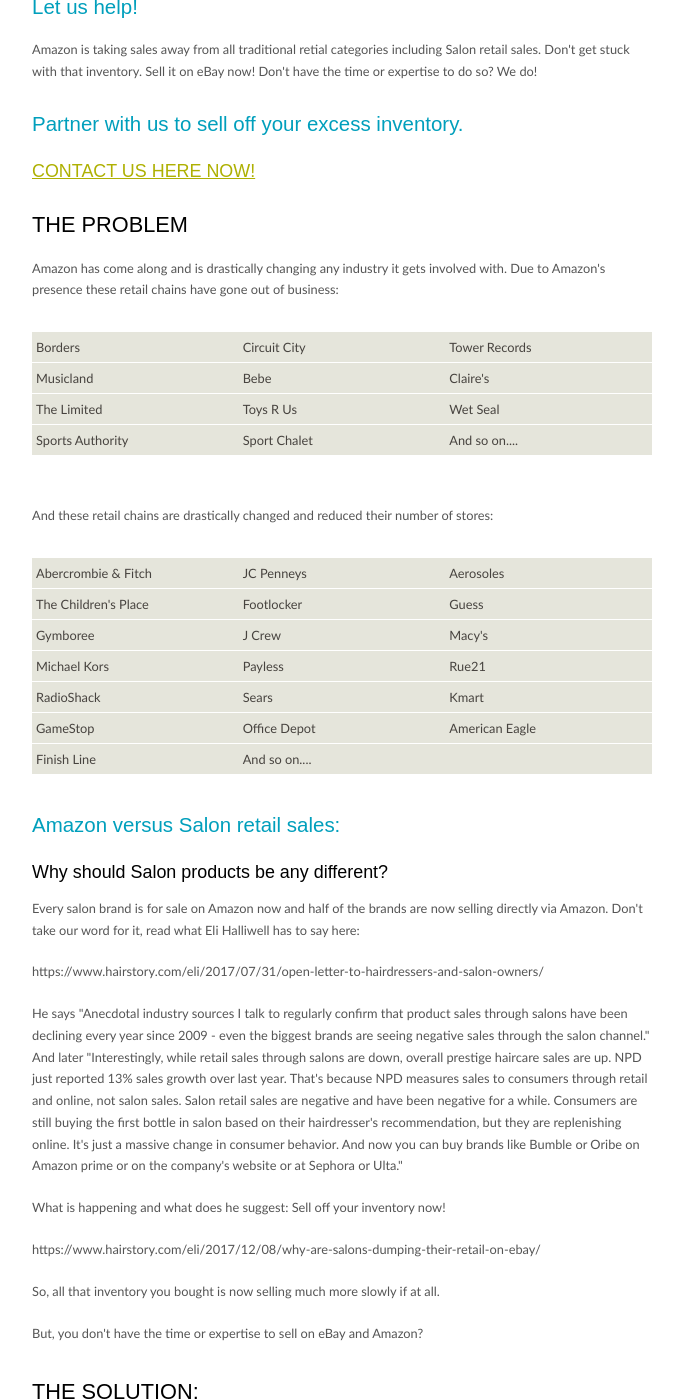
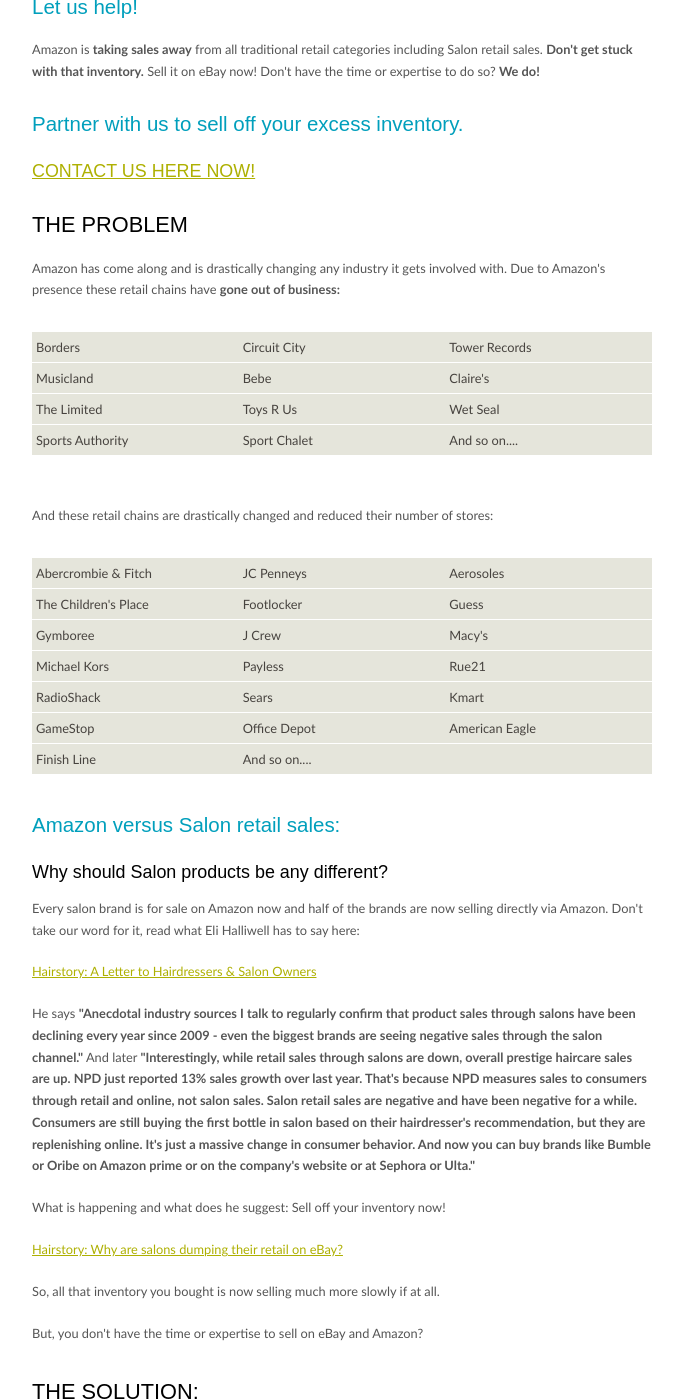
Before and after one commit to saloninfo/saloninfo.github.io, a Jekyll site: the page index.html, which Jekyll copies as it is, in a window 1280 px wide and 1400 px high, scrolled down 518 px. Shown: the whole window, without its empty margins (173-856 px from the left). Built offline with Jekyll 4.4.1, drawn with Linux system fonts in a browser that asks for light colours; some of the changed lines change nothing that is shown; some of the changed text lies outside the part shown.

Commit message:
Update index.html

```diff
--- a/index.html
+++ b/index.html
@@ -28,14 +28,14 @@
 
 		<h1>Suffering death by Amazon? Product sales down? Stuck with excess inventory?</h1>
 		<h2>Let us help!</h2>
-		<p>Amazon is taking sales away from all traditional retial categories including Salon retail sales. Don't get stuck with that inventory. Sell it on eBay now! Don't have the time or expertise to do so? We do! </p>
+		<p>Amazon is <strong>taking sales away</strong> from all traditional retail categories including Salon retail sales. <strong>Don't get stuck with that inventory.</strong> Sell it on eBay now! Don't have the time or expertise to do so? <strong>We do!</strong> </p>
 
 <h2>Partner with us to sell off your excess inventory.</h2>
 <h3><a href='#contact'>CONTACT US HERE NOW!</a></h3>
 
 <h1>THE PROBLEM</h1>
 
-<p>Amazon has come along and is drastically changing any industry it gets involved with. Due to Amazon's presence these retail chains have gone out of business:<br>
+<p>Amazon has come along and is drastically changing any industry it gets involved with. Due to Amazon's presence these retail chains have <strong>gone out of business:</strong><br>
 
         <table style="width:100%; border-spacing:0;">
           <tr><td style="width:33%">Borders</td><td style="width:33%">Circuit City</td><td style="width:33%">Tower Records</td></tr>
@@ -63,13 +63,14 @@
 <h3>Why should Salon products be any different?</h3>
 <p>Every salon brand is for sale on Amazon now and half of the brands are now selling directly via Amazon. Don't take our word for it, read what Eli Halliwell has to say here:</p>
 
-<p>https://www.hairstory.com/eli/2017/07/31/open-letter-to-hairdressers-and-salon-owners/</p>
+<p><a href='https://www.hairstory.com/eli/2017/07/31/open-letter-to-hairdressers-and-salon-owners/' target='_new'>Hairstory: A Letter to Hairdressers &amp; Salon Owners</a></p>
 
-<p>He says "Anecdotal industry sources I talk to regularly confirm that product sales through salons have been declining every year since 2009 - even the biggest brands are seeing negative sales through the salon channel." And later "Interestingly, while retail sales through salons are down, overall prestige haircare sales are up. NPD just reported 13% sales growth over last year. That's because NPD measures sales to consumers through retail and online, not salon sales. Salon retail sales are negative and have been negative for a while. Consumers are still buying the first bottle in salon based on their hairdresser's recommendation, but they are replenishing online. It's just a massive change in consumer behavior. And now you can buy brands like Bumble or Oribe on Amazon prime or on the company's website or at Sephora or Ulta."</p>
+<p>He says <strong>"Anecdotal industry sources I talk to regularly confirm that product sales through salons have been declining every year since 2009 - even the biggest brands are seeing negative sales through the salon channel."</strong> And later
+	<strong>"Interestingly, while retail sales through salons are down, overall prestige haircare sales are up. NPD just reported 13% sales growth over last year. That's because NPD measures sales to consumers through retail and online, not salon sales. Salon retail sales are negative and have been negative for a while. Consumers are still buying the first bottle in salon based on their hairdresser's recommendation, but they are replenishing online. It's just a massive change in consumer behavior. And now you can buy brands like Bumble or Oribe on Amazon prime or on the company's website or at Sephora or Ulta."</strong></p>
 
 <p>What is happening and what does he suggest: Sell off your inventory now!</p>
 
-<p>https://www.hairstory.com/eli/2017/12/08/why-are-salons-dumping-their-retail-on-ebay/</p>
+<p><a href='https://www.hairstory.com/eli/2017/12/08/why-are-salons-dumping-their-retail-on-ebay/' target='_new'>Hairstory: Why are salons dumping their retail on eBay?</a></p>
 
 <p>So, all that inventory you bought is now selling much more slowly if at all.</p>
 
@@ -79,8 +80,9 @@
 
 <h2>Focus on carrying a line of products where you can later participate in tyour clients purchases, such as these companies:</h2>
 
-<p>https://www.hairstory.com/</p>
-<p>https://www.loxabeauty.com/</p>
+<p><ul><li><a href='https://www.hairstory.com/' target='_new'>Hairstory</a></li>
+	    <li><a href='https://www.loxabeauty.com/' target='_new'>Loxa Beauty</a></li>
+	  </ul></p>
 
 <h2>Partner with us to sell off your excess inventory.</h2>
 
```
